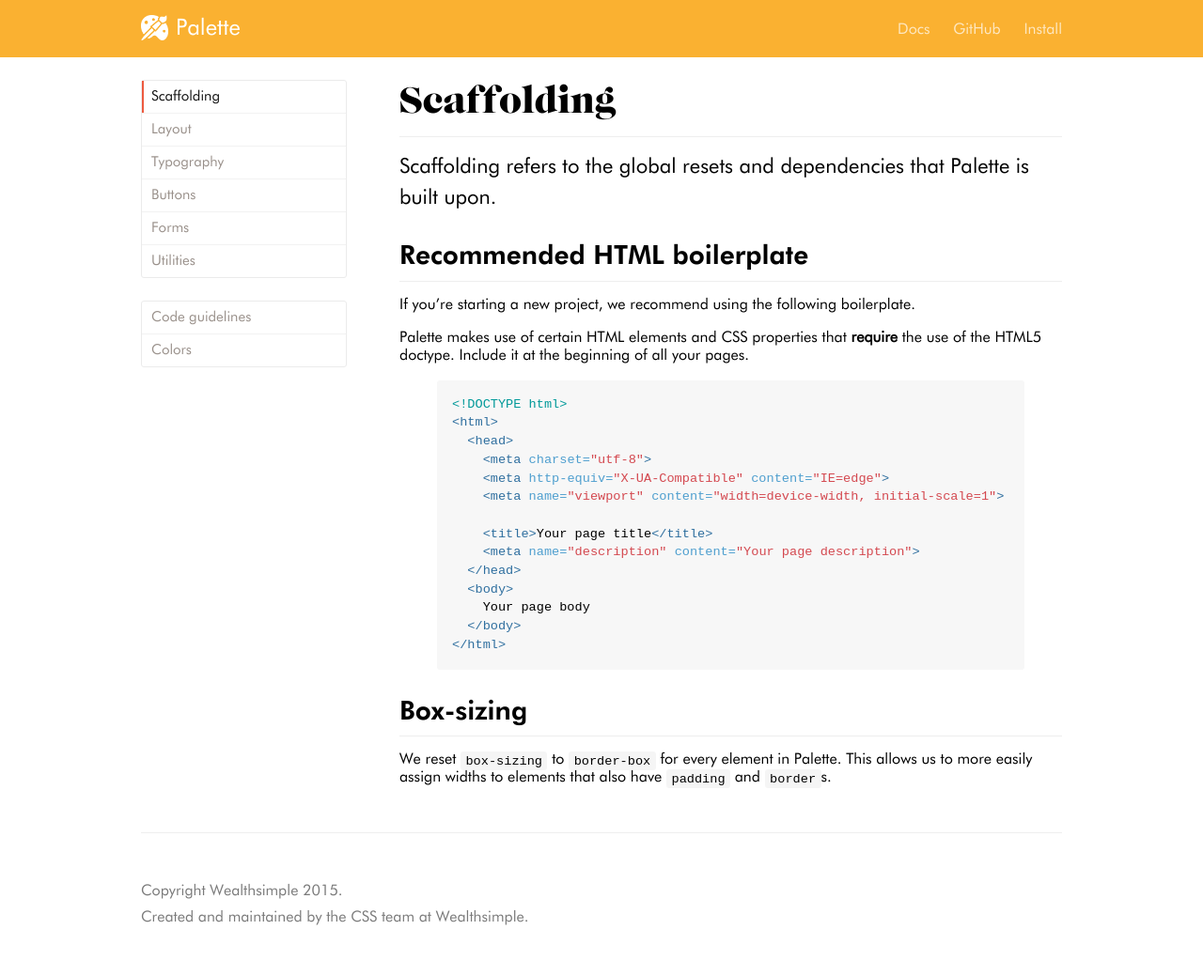
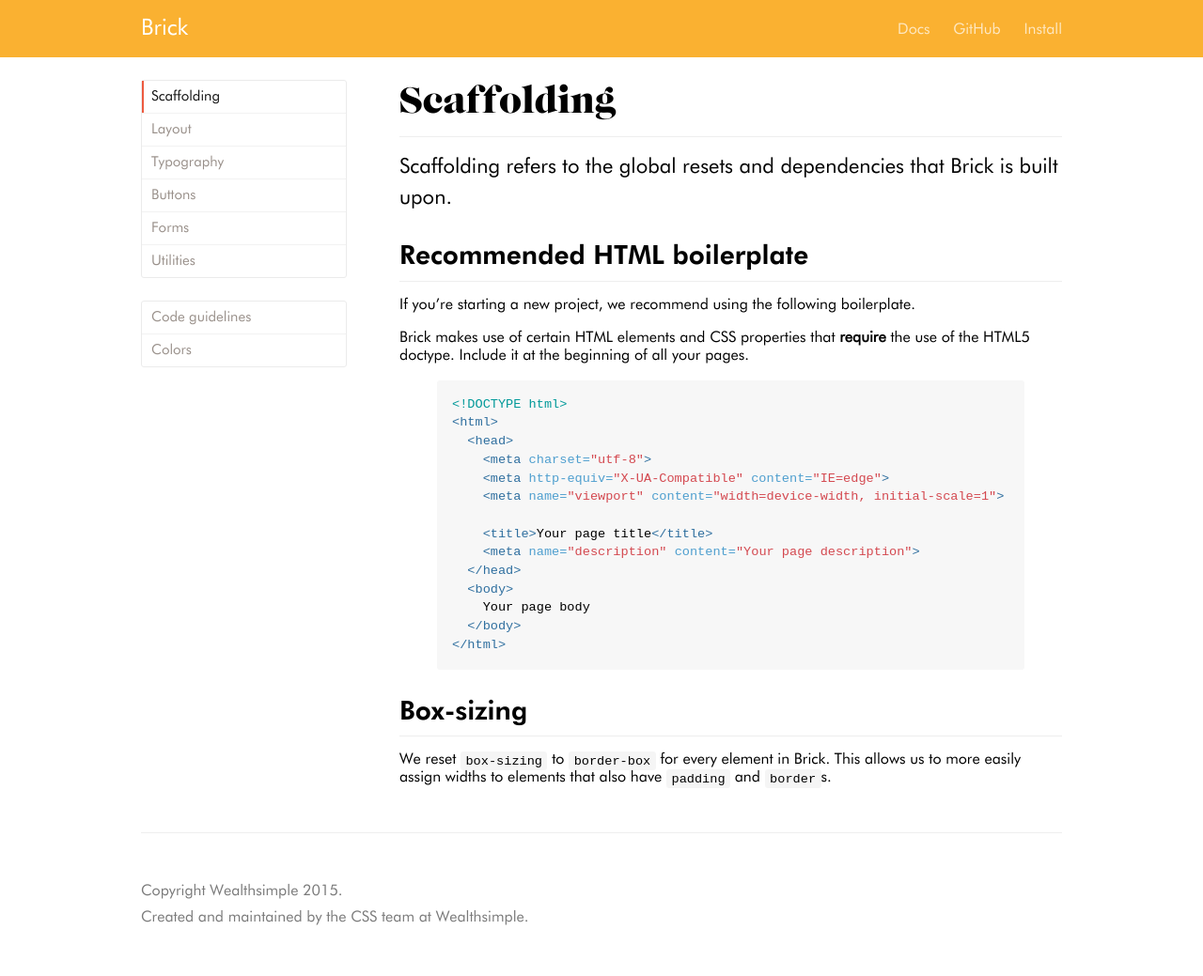
Before and after one commit to yusuf8ahmed/fabric, a Jekyll site: the page built from docs/scaffolding.md, in a window 1280 px wide. Shown: the whole page at 94% size. Built offline with Jekyll 4.4.1, drawn with Linux system fonts in a browser that asks for light colours.

Commit message:
Rename to Brick

```diff
--- a/Gruntfile.js
+++ b/Gruntfile.js
@@ -13,7 +13,7 @@ module.exports = function(grunt) {
       },
       dist: {
         files: {
-          'css/palette.css': 'scss/palette.scss'
+          'css/brick.css': 'scss/brick.scss'
         }
       }
     },
@@ -53,7 +53,7 @@ module.exports = function(grunt) {
           'TotalImportantKeywords',
           'TotalMediaQueries'
         ],
-        file: "css/.palette-stats.md",
+        file: "css/.brick-stats.md",
         usePackage: true
       },
       src: [
@@ -87,7 +87,7 @@ module.exports = function(grunt) {
       },
       pages: {
         options: {
-          remote: 'git@github.com:wealthsimple/palette.git',
+          remote: 'git@github.com:wealthsimple/brick.git',
           branch: 'gh-pages'
         }
       }
--- a/_config.yml
+++ b/_config.yml
@@ -13,4 +13,4 @@ sass:
   style: compressed
 
 github:
-  repo: https://github.com/wealthsimple/palette
+  repo: https://github.com/wealthsimple/brick
--- a/bower.json
+++ b/bower.json
@@ -1,5 +1,5 @@
 {
-  "name": "wealthsimple-palette",
+  "name": "wealthsimple-brick",
   "ignore": [
     "docs/",
     ".gitignore",
@@ -11,6 +11,6 @@
     "Gruntfile.js"
   ],
   "main": [
-    "scss/palette.scss"
+    "scss/brick.scss"
   ]
 }
--- a/docs/CNAME
+++ b/docs/CNAME
@@ -1 +1 @@
-palette.wealthsimple.com
+brick.wealthsimple.com
--- a/docs/_layouts/default.html
+++ b/docs/_layouts/default.html
@@ -5,7 +5,7 @@
     <meta http-equiv="X-UA-Compatible" content="IE=edge">
     <meta name="viewport" content="width=device-width, initial-scale=1">
 
-    <title>{{ page.title }} &middot; Palette</title>
+    <title>{{ page.title }} &middot; Brick</title>
 
     <link rel="stylesheet" href="{{ site.baseurl }}/docs.css">
   </head>
@@ -14,8 +14,7 @@
     <header class="masthead">
       <div class="container">
         <a href="{{ site.baseurl }}/" class="masthead-logo">
-          <img src="{{ site.baseurl }}/img/palette.png" class="logo-icon">
-          Palette
+          Brick
         </a>
 
         <nav class="masthead-nav">
@@ -29,7 +28,7 @@
     {% if page.title == "Home" %}
       <div class="jumbotron">
         <div class="container">
-          <h1 class="h1-serif">Palette</h1>
+          <h1 class="h1-serif">Brick</h1>
           <p>The CSS toolkit and guidelines that power Wealthsimple.</p>
 
           <a href="{{ site.baseurl }}/scaffolding/" class="button button-semitransparent">
@@ -41,8 +40,8 @@
       <div class="container about-that">
         <div class="row-md">
           <div class="col-4">
-            <h2>Basecoat styling</h2>
-            <p>Palette is the basecoat of Wealthsimple, made by nerds just like you who share a passion for HTML and CSS.</p>
+            <h2>Building blocks</h2>
+            <p>Brick is the common set of components used to build Wealthsimple, and is made by nerds just like you who share a passion for HTML and CSS.</p>
           </div>
           <div class="col-4">
             <h2>Open source</h2>
--- a/docs/docs.scss
+++ b/docs/docs.scss
@@ -4,10 +4,10 @@
 ---
 
 //
-// Import Palette itself
+// Import Brick itself
 //
 
-@import "../scss/palette";
+@import "../scss/brick";
 @import "css/anchor";
 @import "css/syntax";
 @import "css/github_flavored_markdown";
@@ -65,12 +65,6 @@ body {
     display: inline-block;
     font-size: 1.5rem;
     color: #fff;
-  }
-
-  .logo-icon {
-    width: 29px;
-    float: left;
-    margin-right: 8px;
   }
 
   @media (min-width: 34em) {
--- a/docs/scaffolding.md
+++ b/docs/scaffolding.md
@@ -3,14 +3,14 @@ layout: page
 title: Scaffolding
 ---
 
-Scaffolding refers to the global resets and dependencies that Palette is built upon.
+Scaffolding refers to the global resets and dependencies that Brick is built upon.
 
 
 ## Recommended HTML boilerplate
 
 If you're starting a new project, we recommend using the following boilerplate.
 
-Palette makes use of certain HTML elements and CSS properties that **require** the use of the HTML5 doctype. Include it at the beginning of all your pages.
+Brick makes use of certain HTML elements and CSS properties that **require** the use of the HTML5 doctype. Include it at the beginning of all your pages.
 
 {% highlight html %}
 <!DOCTYPE html>
@@ -31,4 +31,4 @@ Palette makes use of certain HTML elements and CSS properties that **require** t
 
 ## Box-sizing
 
-We reset `box-sizing` to `border-box` for every element in Palette. This allows us to more easily assign widths to elements that also have `padding` and `border`s.
+We reset `box-sizing` to `border-box` for every element in Brick. This allows us to more easily assign widths to elements that also have `padding` and `border`s.
--- a/scss/palette.scss
+++ b/scss/brick.scss
@@ -1,6 +1,6 @@
-// Palette master file
+// Brick master file
 //
-// Imports all Palette files in their intended order for easy mass-inclusion.
+// Imports all Brick files in their intended order for easy mass-inclusion.
 // Should you need specific files, you can easily use separate `@import`s.
 
 // Global requirements
```
Also changed, not shown: README.md (+12 -14 lines), css/.brick-stats.md (added, +45 -0 lines), css/.palette-stats.md (deleted, +0 -27 lines), docs/forms.md (+1 -1 lines), docs/utilities.md (+1 -1 lines), package.json (+7 -7 lines), css/brick.css (added), css/palette.css (deleted), docs/img/palette.png (deleted), docs/img/palette.svg (deleted).
